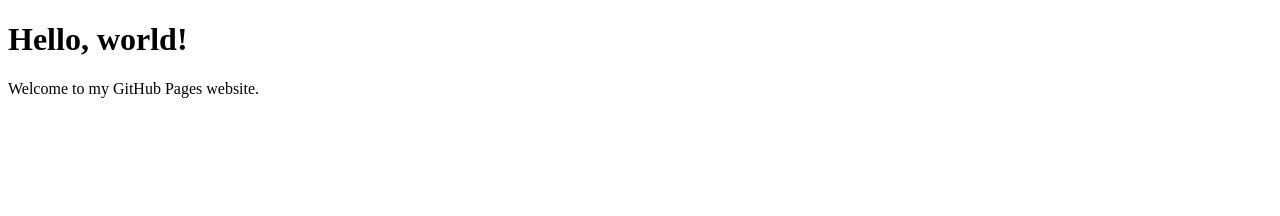
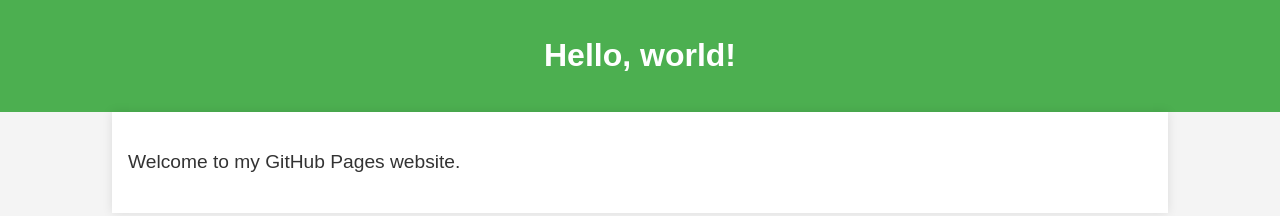
Before and after one commit to PakodaSamosa02/Pakoda.github.io, a plain HTML site: page index.html in a window 1280 px wide. Drawn offline with Linux system fonts and the light colour scheme.

Commit message:
Update index html

```diff
--- a/index.html
+++ b/index.html
@@ -4,9 +4,14 @@
     <meta charset="UTF-8">
     <meta name="viewport" content="width=device-width, initial-scale=1.0">
     <title>Welcome to GitHub Pages</title>
+    <link rel="stylesheet" href="style.css">
 </head>
 <body>
-    <h1>Hello, world!</h1>
-    <p>Welcome to my GitHub Pages website.</p>
+    <header>
+        <h1>Hello, world!</h1>
+    </header>
+    <div class="container">
+        <p>Welcome to my GitHub Pages website.</p>
+    </div>
 </body>
 </html>
```
